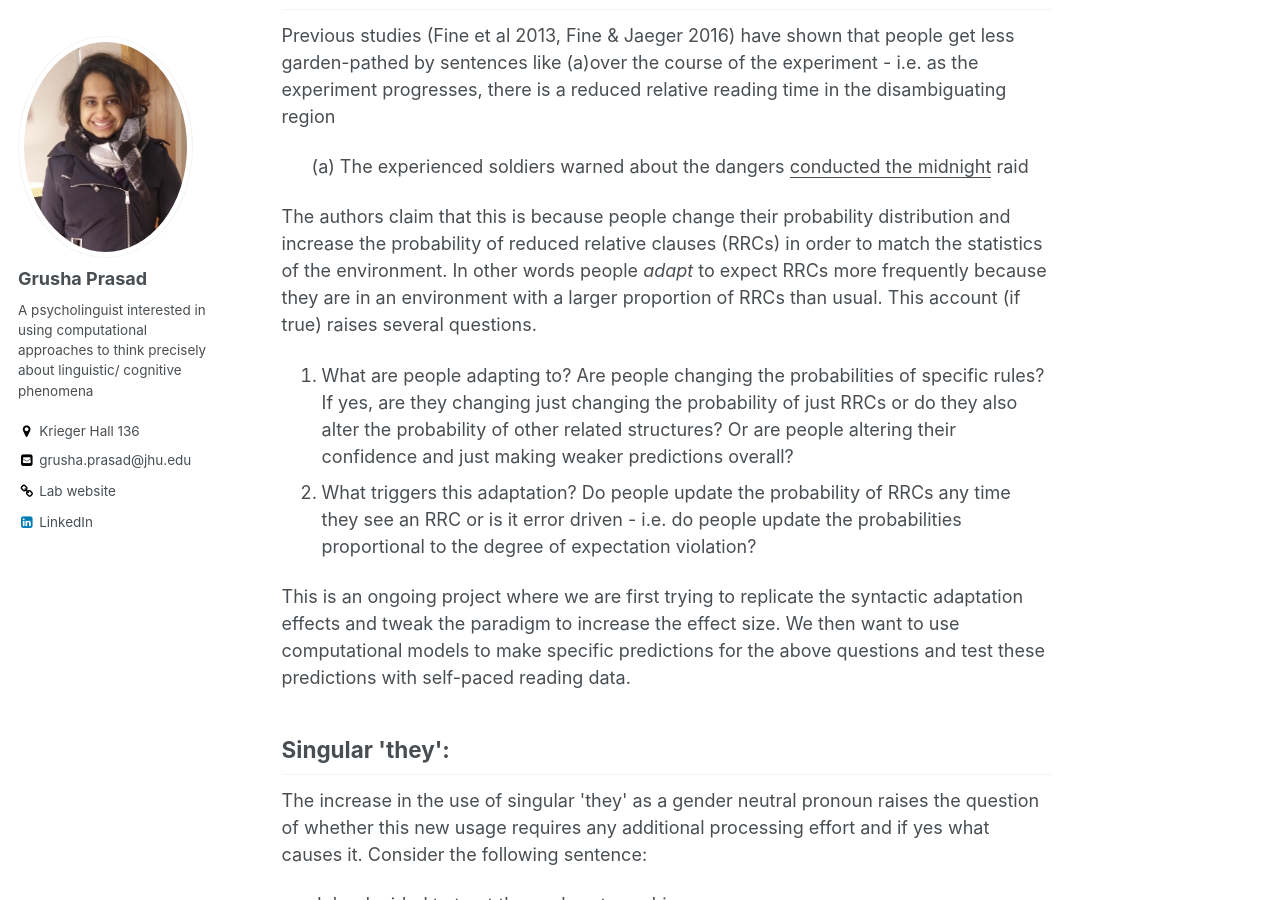
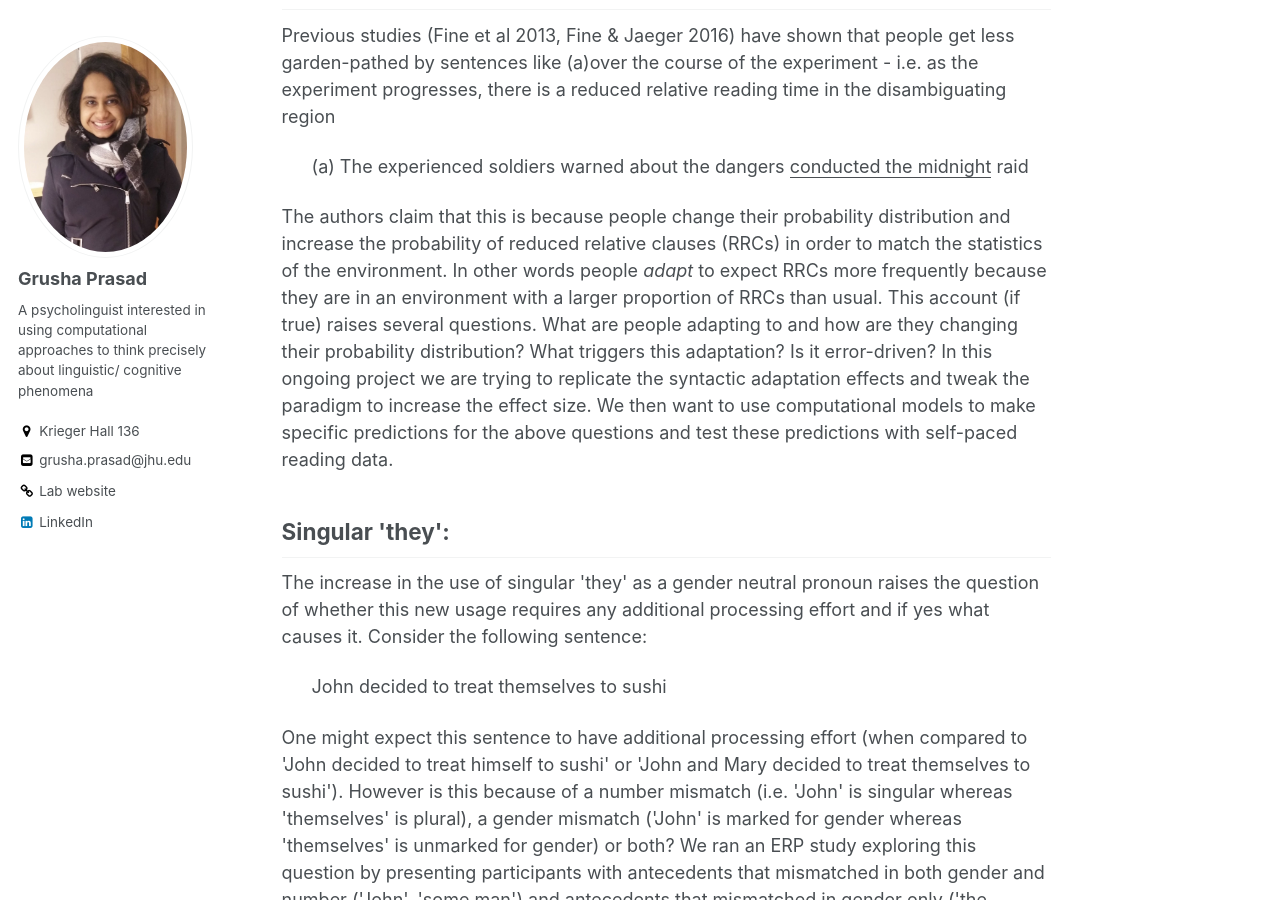
Before and after one commit to grushaprasad/grushaprasad.github.io, a Jekyll site: the page built from _pages/research.html, in a window 1280 px wide and 900 px high, scrolled down 219 px. Built offline with Jekyll 4.4.1, drawn with Linux system fonts in a browser that asks for light colours.

Commit message:
trying stuff

```diff
--- a/_data/ui-text.yml
+++ b/_data/ui-text.yml
@@ -21,7 +21,7 @@ en: &DEFAULT_EN
   comments_title             : "Comments"
   more_label                 : "Learn More"
   related_label              : "You May Also Enjoy"
-  follow_label               : "Follow:"
+  follow_label               : "Contact"
   feed_label                 : "Feed"
   powered_by                 : "Powered by"
   website_label              : "Website"
--- a/_pages/research.html
+++ b/_pages/research.html
@@ -13,18 +13,10 @@ permalink: /research/
 <p style="padding-left: 30px;"> (a) The experienced soldiers warned about the dangers <u> conducted the midnight</u> raid  </p>
 
 <p>
-    The authors claim that this is because people change their probability distribution and increase the probability of reduced relative clauses (RRCs) in order to match the statistics of the environment. In other words people <i> adapt </i> to expect RRCs more frequently because they are in an environment with a larger proportion of RRCs than usual. This account (if true) raises several questions.
-
-    <ol>
-        <li>What are people adapting to? Are people changing the probabilities of specific rules? If yes, are they changing just changing the probability of just RRCs or do they also alter the probability of other related structures? Or are people altering their confidence and just making weaker predictions overall?</li>
-
-        <li> What triggers this adaptation? Do people update the probability of RRCs any time they see an RRC or is it error driven - i.e. do people update the probabilities proportional to the degree of expectation violation?
-    </ol>
+    The authors claim that this is because people change their probability distribution and increase the probability of reduced relative clauses (RRCs) in order to match the statistics of the environment. In other words people <i> adapt </i> to expect RRCs more frequently because they are in an environment with a larger proportion of RRCs than usual. This account (if true) raises several questions. What are people adapting to and how are they changing their probability distribution? What triggers this adaptation? Is it error-driven? In this ongoing project we are trying to replicate the syntactic adaptation effects and tweak the paradigm to increase the effect size. We then want to use computational models to make specific predictions for the above questions and test these predictions with self-paced reading data.
 
 </p>
 
-<p>
-    This is an ongoing project where we are first trying to replicate the syntactic adaptation effects and tweak the paradigm to increase the effect size. We then want to use computational models to make specific predictions for the above questions and test these predictions with self-paced reading data.
 
 
 <h2> Singular 'they':  </h2>
```
